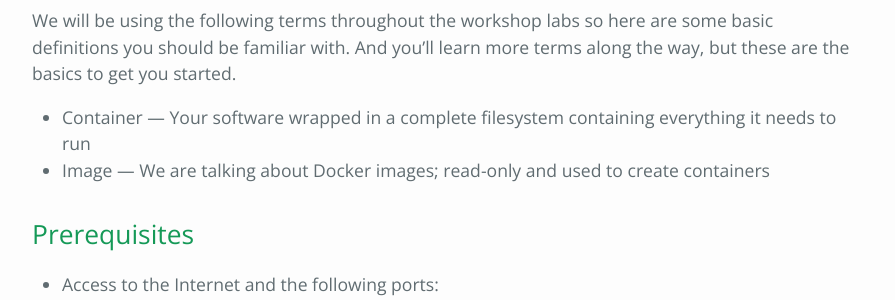
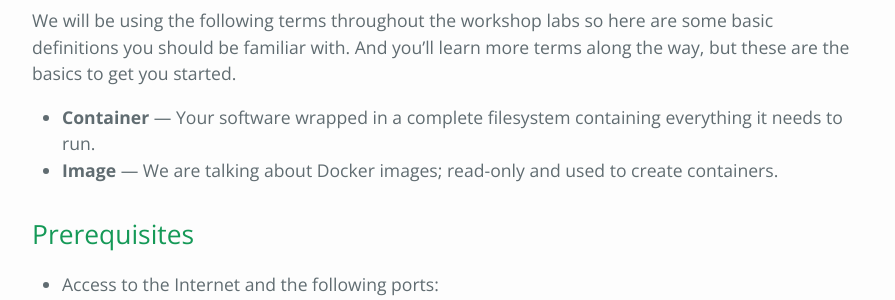
Before and after one commit to epe105/jboss-workshops, a Jekyll site: the page built from www/jdv/00-module.md, in a window 1280 px wide and 900 px high, scrolled down 2064 px. Shown: the part 220-520 px from the top of the window, without its empty margins (192-1087 px from the left). Built offline with Jekyll 4.4.1, drawn with Linux system fonts in a browser that asks for light colours.

Commit message:
Formatted

```diff
--- a/www/jdv/00-module.md
+++ b/www/jdv/00-module.md
@@ -43,8 +43,8 @@ Tools  |  JDV Server includes development and administration tools to define vir
 
 We will be using the following terms throughout the workshop labs so here are some basic definitions you should be familiar with. And you’ll learn more terms along the way, but these are the basics to get you started.
 
-- Container — Your software wrapped in a complete filesystem containing everything it needs to run
-- Image — We are talking about Docker images; read-only and used to create containers
+- **Container** — Your software wrapped in a complete filesystem containing everything it needs to run.
+- **Image** — We are talking about Docker images; read-only and used to create containers.
 
 ## Prerequisites
 
```
Also changed, not shown: www/jdv/01-module.md (+3 -1 lines).
